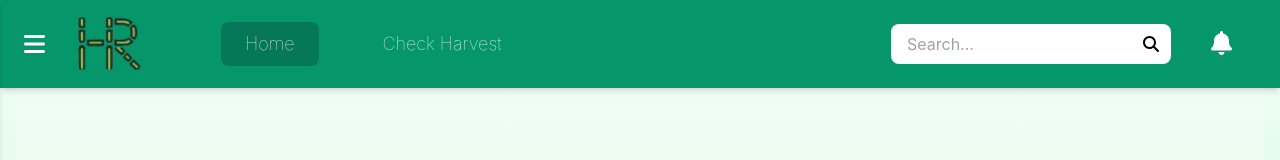
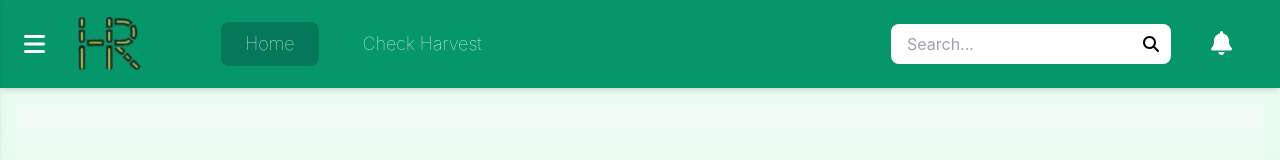
Before and after one commit to ErnestTabilas/HR-SAGE, a React (Create React App) app in the folder hr-sage-frontend/: page / in a window 1280 px wide. Shown: the top 160 px of the page. Built offline with nearby package versions, Linux system fonts and the light colour scheme.

Commit message:
Edit: Added some aesthetical changes

```diff
--- a/hr-sage-frontend/src/App.js
+++ b/hr-sage-frontend/src/App.js
@@ -64,10 +64,10 @@ const MainContent = () => {
             alt="HR-SAGE Logo"
             className="w-16 h-14 my-4 mx-4 mr-20"
           />
-          <nav className="flex items-center space-x-10 py-4">
+          <nav className="flex items-center space-x-5 py-4">
             <Link
               to="/"
-              className={`px-6 py-2 text-lg font-semibold text-white rounded-lg transition font-thin ${isActive(
+              className={`px-6 py-2 text-lg font-semibold text-white rounded-lg transition font-thin hover:bg-emerald-700 ${isActive(
                 "/"
               )}`}
             >
@@ -75,7 +75,7 @@ const MainContent = () => {
             </Link>
             <Link
               to="/check-harvest"
-              className={`px-6 py-2 text-lg font-semibold text-white rounded-lg transition font-thin ${isActive(
+              className={`px-6 py-2 text-lg font-semibold text-white rounded-lg transition font-thin hover:bg-emerald-700 ${isActive(
                 "/check-harvest"
               )}`}
             >
```
